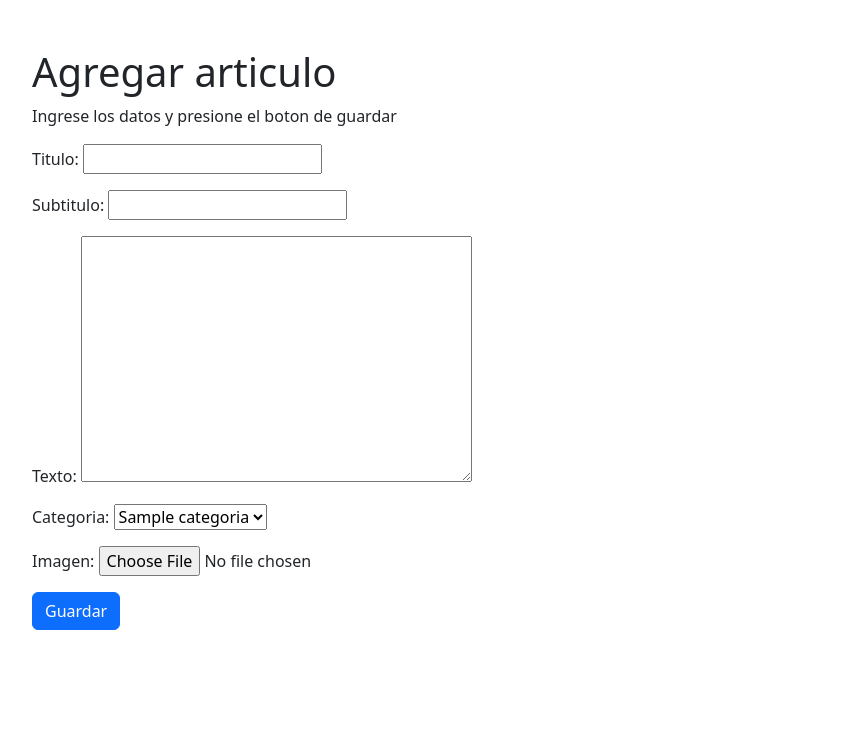
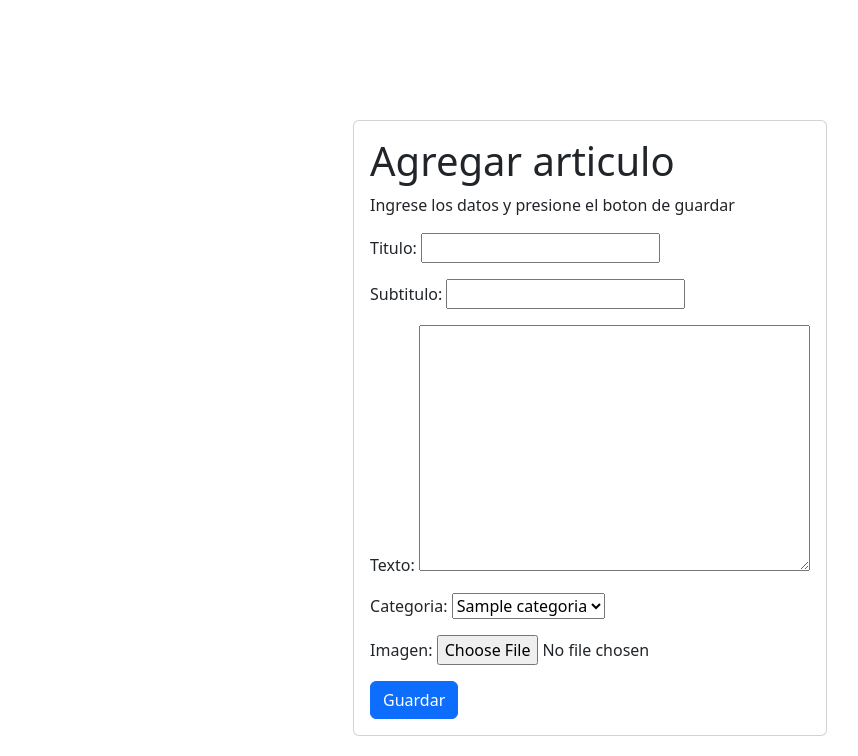
Before and after one commit to Gerar22021/Proyecto_final, a Django app: page /articulos/agregar_articulo/ in a window 1280 px wide. Shown: the part 56-812 px from the top of the page, without its empty margins (50-908 px from the left). Before the commit the page ends 686 px from the top, so only its background shows below. Run offline with Django 5.2, Linux system fonts and the light colour scheme; tables that the repository leaves empty hold one stand-in row (values such as "Sample post").

Commit message:
elementos_visuales_modificados

```diff
--- a/blog/templates/articulos/agregar_articulo.html
+++ b/blog/templates/articulos/agregar_articulo.html
@@ -9,11 +9,16 @@
 
 <form action="" method="POST" enctype="multipart/form-data">
     {% csrf_token %}
-    <h1>Agregar articulo</h1>
-    <p>Ingrese los datos y presione el boton de guardar</p>
-    {{ form.as_p }}
-
-    <input type="submit" class="btn btn-primary" value="Guardar">
+    <div class="card-container">
+        <div class="card" style="width: auto;">
+            <div class="card-body">
+                <h1>Agregar articulo</h1>
+                <p>Ingrese los datos y presione el boton de guardar</p>
+                {{ form.as_p }}
+                <input type="submit" class="btn btn-primary" value="Guardar">
+            </div>
+        </div>
+    </div>
 </form>
 
 {% endblock %}
--- a/blog/templates/articulos/listar_articulos.html
+++ b/blog/templates/articulos/listar_articulos.html
@@ -2,6 +2,7 @@
 {% load static %}<!--  -->
 
 {% block contenido %}
+<div class="container"></div>
     Filtrar por categoria:
     <div class="btn-group" role="group" aria-label="Basic example">
         {% for p in articulos %}
@@ -9,11 +10,11 @@ Filtrar por categoria:
         {% endfor %}
     </div>
     <a href="{% url 'apps.post:listar_articulos'%}" class="btn-primary">Eliminar filtro</a>
-
     <form method="GET" action="{% url 'apps.post:ordenar_por' %}">
         <button class="btn btn-primary" name="orden" type="submit" value="fecha">Ordenar por fecha</button>
         <button class="btn btn-primary" name="orden" type="submit" value="titulo">Ordenar por título</button>
     </form>
+</div>
 <div class="card-container">
     {% for p in articulos %}
     <div class="card" style="width: 18rem;">
--- a/blog/templates/base.html
+++ b/blog/templates/base.html
@@ -85,7 +85,7 @@
         </center>
     </div>
 
-    <div class="container mt-5">
+    <div class="container">
         {% block contenido %}
         {% endblock %}
     </div>
```
Lines whose indentation alone changed are shown as unchanged.
